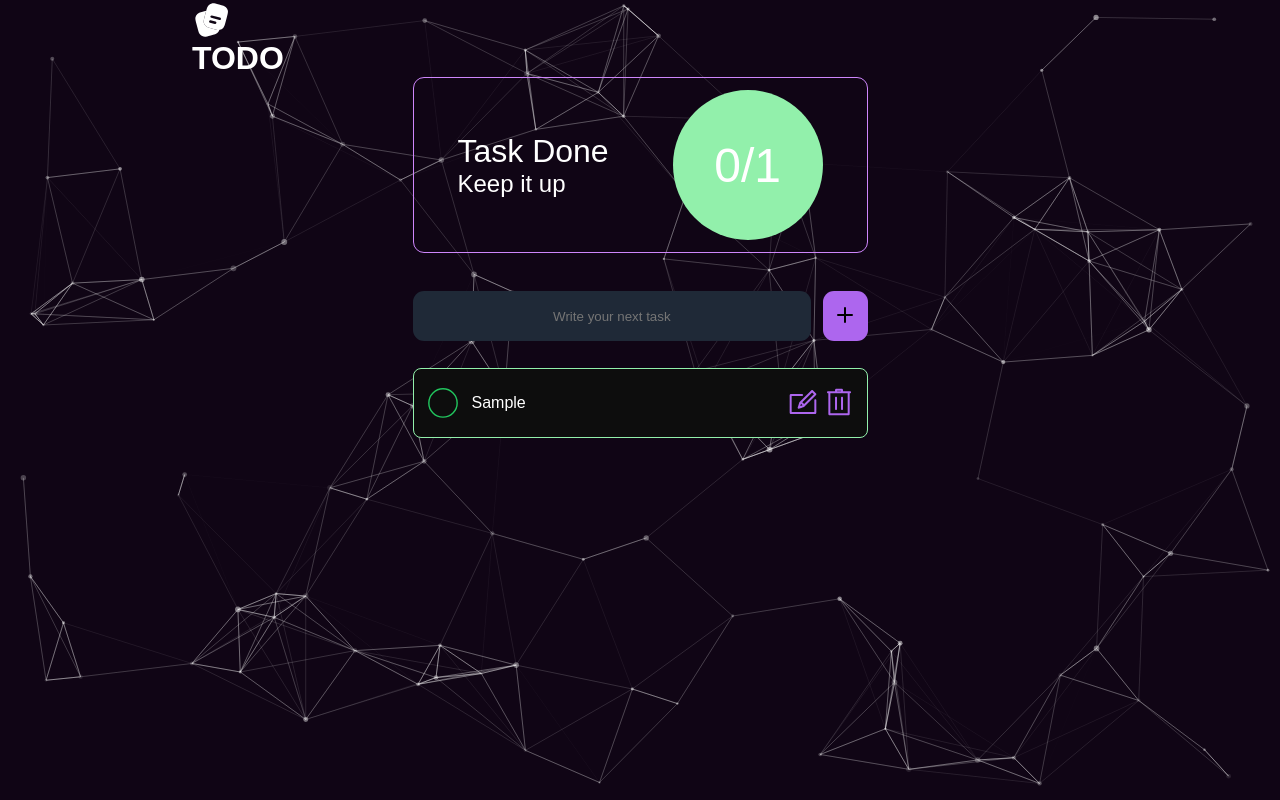
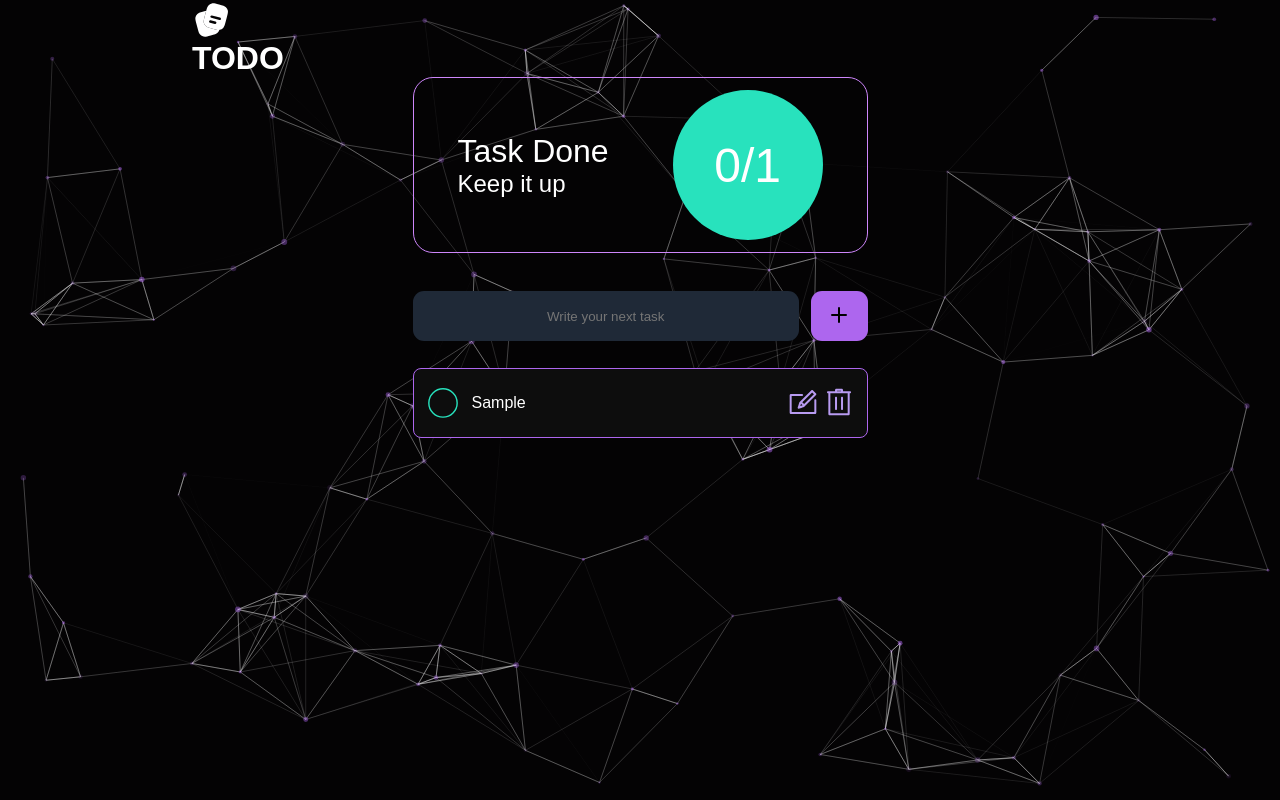
Before and after one commit to beatricexc/to-do-app, a Next.js app: page / in a window 1280 px wide. Both pictures are taken after typing "Sample" into the empty fields and a click on the button "Submit". Built offline with nearby package versions, Linux system fonts and the light colour scheme.

Commit message:
change green colour

```diff
--- a/app/css/styles.css
+++ b/app/css/styles.css
@@ -9,12 +9,13 @@
 html,
 body {
   font-family: sans-serif;
-  background-color: #100515;
+  background-color: #040304;
   color: #fff;
   display: flex;
   align-items: center;
   justify-content: center;
   width: 100vw;
+  z-index: 0;
 }
 button {
   cursor: pointer;
@@ -57,7 +58,7 @@ header {
   padding: 42px;
 }
 .todohero_section {
-  border: 1px solid #ce86fb;
+  border: 1.5px solid #ce86fb;
   display: flex;
   align-items: center;
   justify-content: space-around;
@@ -65,10 +66,10 @@ header {
   width: 90%;
   max-width: 455px;
   padding: 12px;
-  border-radius: 11px;
+  border-radius: 20px;
 }
 .todohero_section div:last-child {
-  background-color: #92f0ab;
+  background-color: #28e2bd;
   width: 150px;
   height: 150px;
   border-radius: 75px;
@@ -102,7 +103,7 @@ header {
   text-align: center;
 }
 .form button {
-  width: 10%;
+  width: 60px;
   height: 50px;
   border-radius: 11px;
   background-color: #ad66ee;
@@ -127,10 +128,10 @@ header {
   height: 70px;
   width: 100%;
   max-width: 455px;
-  border: 1px solid #92f0ab;
+  border: 1px solid #ad66ee;
   font-size: 16px;
   background-color: #0d0d0d;
-  color: #ad66ee;
+  color: #8effd7;
   padding: 12px;
   border-radius: 8px
 }
@@ -157,18 +158,17 @@ header {
 }
 .todo_items_right button {
   background-color: transparent;
-  color: #e213a4;
+  color: #bd6da5;
   border: none;
 }
 .todo_items_right button svg {
-  fill: #ad66ee;
+  fill: #b89bf1;
 }
 #tsparticles {
-  pointer-events: none;  /* Optional - keeps particles from intercepting user interactions */
-  position: fixed;
+  position: absolute; /* Cover the screen */
   top: 0;
   left: 0;
   width: 100%;
   height: 100%;
-  z-index: -1;  /* Particles should stay behind the rest of the page content */
+  z-index: -1; /* Keep it behind other elements */
 }
--- a/src/components/ParticleBackground.jsx
+++ b/src/components/ParticleBackground.jsx
@@ -22,7 +22,7 @@ const ParticleBackground = () => {
         },
       },
       color: {
-        value: "#ffffff", // White particles
+        value: "#ad66ee",
       },
       shape: {
         type: "circle",
--- a/src/components/TODOList.jsx
+++ b/src/components/TODOList.jsx
@@ -112,8 +112,8 @@ function Item({ item, todos, setTodos }) {
               xmlns="http://www.w3.org/2000/svg"
               width={34}
               height={34}
-              stroke="#22C55E"
-              fill={item.is_completed ? "#92f0ab" : "#0d0d0d"}
+              stroke="#28e2bd"
+              fill={item.is_completed ? "#28e2bd" : "#0d0d0d"}
             >
               <circle cx="11.998" cy="11.998" fillRule="nonzero" r="9.998" />
             </svg>
```
